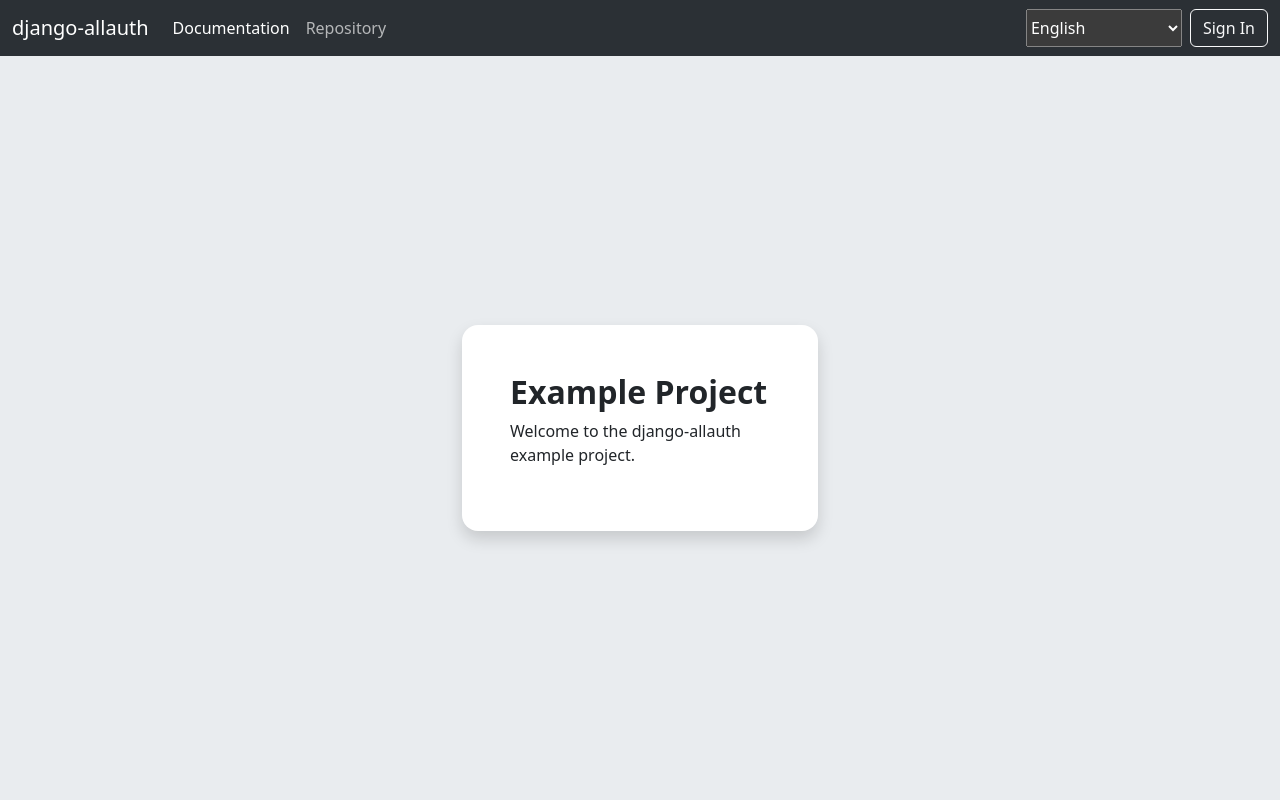
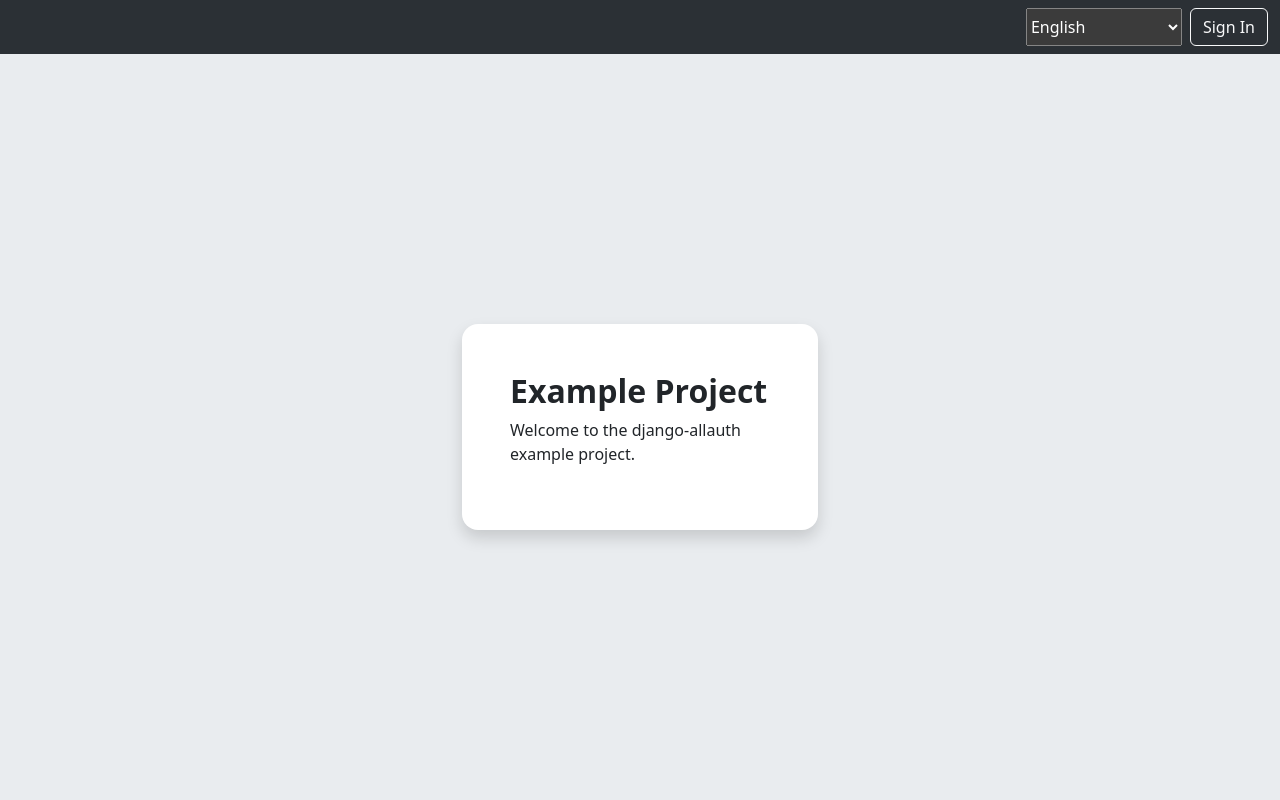
Before and after one commit to manuvector/agent, a Django app: page / in a window 1280 px wide. Run offline with Django 4.2, Linux system fonts and the light colour scheme; parts of the project's set-up code (start-up, migrations or seed data) failed here and were passed over.

Commit message:
template working

```diff
--- a/agent/settings.py
+++ b/agent/settings.py
@@ -225,7 +225,7 @@ AUTH_PASSWORD_VALIDATORS = [
 
 ALLOWED_HOSTS = ["127.0.0.1", "localhost"]
 SECURE_PROXY_SSL_HEADER = ("HTTP_X_FORWARDED_PROTO", "https")
-ACCOUNT_LOGIN_BY_CODE_ENABLED = True
+ACCOUNT_LOGIN_BY_CODE_ENABLED = False
 ACCOUNT_EMAIL_VERIFICATION = "mandatory"
 ACCOUNT_EMAIL_VERIFICATION_BY_CODE_ENABLED = True
 ACCOUNT_LOGIN_METHODS = {
@@ -241,8 +241,8 @@ MFA_SUPPORTED_TYPES = [
     "totp",
     "recovery_codes",
 ]
-MFA_PASSKEY_LOGIN_ENABLED = True
-MFA_PASSKEY_SIGNUP_ENABLED = True
+MFA_PASSKEY_LOGIN_ENABLED = False
+MFA_PASSKEY_SIGNUP_ENABLED = False
 
 try:
     from .local_settings import *  # noqa
--- a/agent/templates/allauth/layouts/base.html
+++ b/agent/templates/allauth/layouts/base.html
@@ -19,28 +19,7 @@
         <header data-bs-theme="dark">
             <nav class="navbar navbar-expand-lg bg-body-tertiary">
                 <div class="container-fluid">
-                    <a class="navbar-brand" href="/">django-allauth</a>
-                    <button class="navbar-toggler"
-                            type="button"
-                            data-bs-toggle="collapse"
-                            data-bs-target="#navbarText"
-                            aria-controls="navbarText"
-                            aria-expanded="false"
-                            aria-label="Toggle navigation">
-                        <span class="navbar-toggler-icon"></span>
-                    </button>
-                    <div class="collapse navbar-collapse" id="navbarText">
-                        <ul role="navigation"
-                            aria-label="Project links"
-                            class="navbar-nav me-auto mb-2 mb-lg-0">
-                            <li class="nav-item">
-                                <a class="nav-link active" href="https://docs.allauth.org/">Documentation</a>
-                            </li>
-                            <li class="nav-item">
-                                <a class="nav-link" href="https://codeberg.org/allauth/django-allauth">Repository</a>
-                            </li>
-                        </ul>
-                        <div class="d-flex flex-column flex-sm-row gap-2 col-lg-3 justify-content-lg-end text-nowrap">
+                        <div class="d-flex flex-row gap-2 justify-content-end ms-auto text-nowrap">
                             <form class="d-flex" method="post" action="{% url 'set_language' %}">
                                 {% csrf_token %}
                                 {% get_available_languages as LANGUAGES %}
```
Also changed, not shown: 1 other file.
